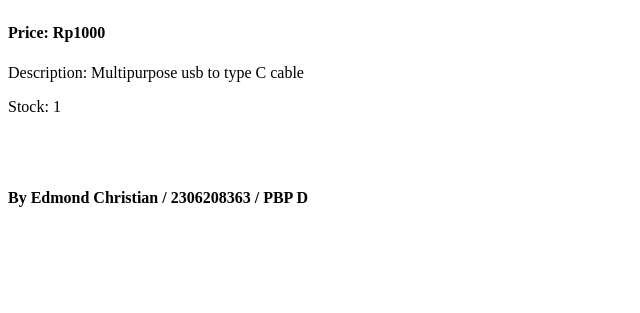
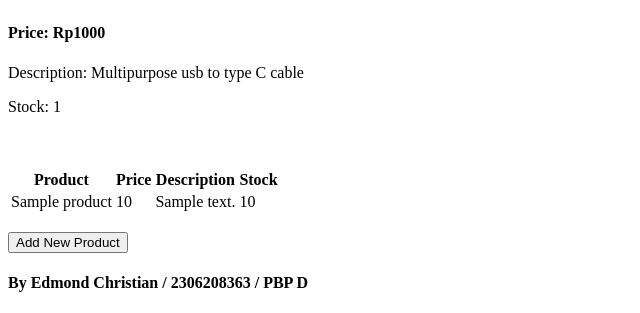
Before and after one commit to EdPootis/e-commerce-assignment, a Django app: page / in a window 1280 px wide. Shown: the part 505-818 px from the top of the page, without its empty margins (0-640 px from the left). Before the commit the page ends 712 px from the top, so only its background shows below. Run offline with Django 5.2, Linux system fonts and the light colour scheme; tables that the repository leaves empty hold one stand-in row (values such as "Sample post").

Commit message:
Added form for products and routing for each object

```diff
--- a/main/models.py
+++ b/main/models.py
@@ -1,3 +1,4 @@
+import uuid
 from django.db import models
 
 # Create your models here.
@@ -6,3 +7,4 @@ class Product(models.Model):
     price = models.IntegerField()
     description = models.TextField()
     stock = models.IntegerField()
+    id = models.UUIDField(primary_key = True, default = uuid.uuid4, editable = False)
--- a/main/templates/main.html
+++ b/main/templates/main.html
@@ -1,5 +1,5 @@
-{% load static %}
-
+{% extends 'base.html' %}
+{% block content %}
 <!DOCTYPE html>
 <html>
 <body>
@@ -15,6 +15,37 @@
 <p>Description: {{description}}</p>
 <p>Stock: {{stock}} </p>
 <br><br>
+
+{% if not products %}
+<p> There are no products yet</p>
+{% else %}
+<table>
+    <tr>
+        <th>Product</th>
+        <th>Price</th>
+        <th>Description</th>
+        <th>Stock</th>
+    </tr>
+
+    {% for product in products %}
+    <tr>
+        <td>{{product.name}}</td>
+        <td>{{product.price}}</td>
+        <td>{{product.description}}</td>
+        <td>{{product.stock}}</td>
+    </tr>
+    {% endfor %}
+</table>
+{% endif %}
+
+<br />
+
+<a href = "{% url 'main:add_product' %}">
+    <button>Add New Product</button>
+</a>
+
+
 <h4>By {{person_name}} / {{npm}} / {{class}} </h4>
 </body>
 </html>
+{% endblock content %}
--- a/main/urls.py
+++ b/main/urls.py
@@ -1,8 +1,13 @@
 from django.urls import path
-from main.views import show_main
+from main.views import show_main, add_product, show_xml, show_json, show_xml_by_id, show_json_by_id
 
 app_name = 'main'
 
 urlpatterns = [
     path('', show_main, name='show_main'),
+    path('add-product', add_product, name = 'add_product'),
+    path('xml/', show_xml, name = 'show_xml'),
+    path('json/', show_json, name = 'show_json'),
+    path('xml/<str:id>/', show_xml_by_id, name = 'show_xml_by_id'),
+    path('json/<str:id>/', show_json_by_id, name = 'show_json_by_id'),
 ]
--- a/main/views.py
+++ b/main/views.py
@@ -1,7 +1,13 @@
-from django.shortcuts import render
+from django.shortcuts import render, redirect
+from main.forms import NewProductForm
+from main.models import Product
+from django.http import HttpResponse
+from django.core import serializers
 
 # Create your views here.
 def show_main(request):
+    products = Product.objects.all()
+
     context = {
         'name' : 'USB to Type C Cable',
         'price': 1000,
@@ -9,7 +15,34 @@ def show_main(request):
         'stock': 1,
         'person_name': 'Edmond Christian',
         'npm': '2306208363',
-        'class': 'PBP D'
+        'class': 'PBP D',
+        'products': products
     }
 
     return render(request, "main.html", context)
+
+def add_product(request):
+    form = NewProductForm(request.POST or None)
+
+    if form.is_valid() and request.method == "POST":
+        form.save()
+        return redirect('main:show_main')
+
+    context = {'form': form}
+    return render(request, "add_product.html", context)
+
+def show_xml(request):
+    data = Product.objects.all()
+    return HttpResponse(serializers.serialize("xml", data), content_type = "application/xml")
+
+def show_json(request):
+    data = Product.objects.all()
+    return HttpResponse(serializers.serialize("json", data), content_type = "application/json")
+
+def show_xml_by_id(request, id):
+    data = Product.objects.filter(pk = id)
+    return HttpResponse(serializers.serialize("xml", data), content_type = "application/xml")
+
+def show_json_by_id(request, id):
+    data = Product.objects.filter(pk = id)
+    return HttpResponse(serializers.serialize("json", data), content_type = "application/json")
--- /dev/null
+++ b/templates/base.html
@@ -0,0 +1,13 @@
+{% load static %}
+<!DOCTYPE html>
+<html lang="en">
+  <head>
+    <meta charset="UTF-8" />
+    <meta name="viewport" content="width=device-width, initial-scale=1.0" />
+    {% block meta %} {% endblock meta %}
+  </head>
+
+  <body>
+    {% block content %} {% endblock content %}
+  </body>
+</html>
--- a/the_eh_toko/settings.py
+++ b/the_eh_toko/settings.py
@@ -55,7 +55,7 @@ ROOT_URLCONF = 'the_eh_toko.urls'
 TEMPLATES = [
     {
         'BACKEND': 'django.template.backends.django.DjangoTemplates',
-        'DIRS': [],
+        'DIRS': [BASE_DIR / 'templates'],
         'APP_DIRS': True,
         'OPTIONS': {
             'context_processors': [
```
Also changed, not shown: main/forms.py (added, +7 -0 lines), main/templates/add_product.html (added, +17 -0 lines), main/migrations/0002_alter_product_id.py (added).
